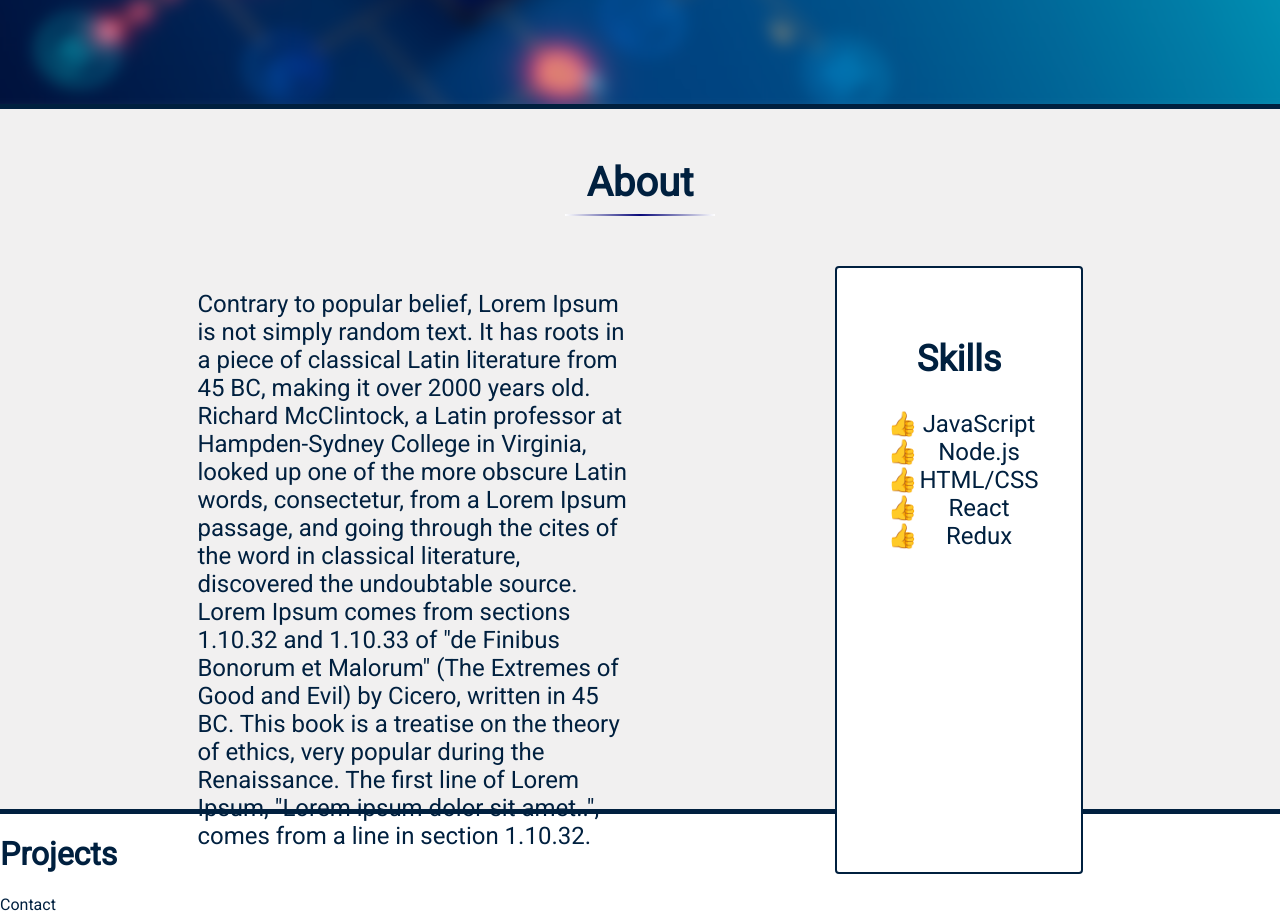
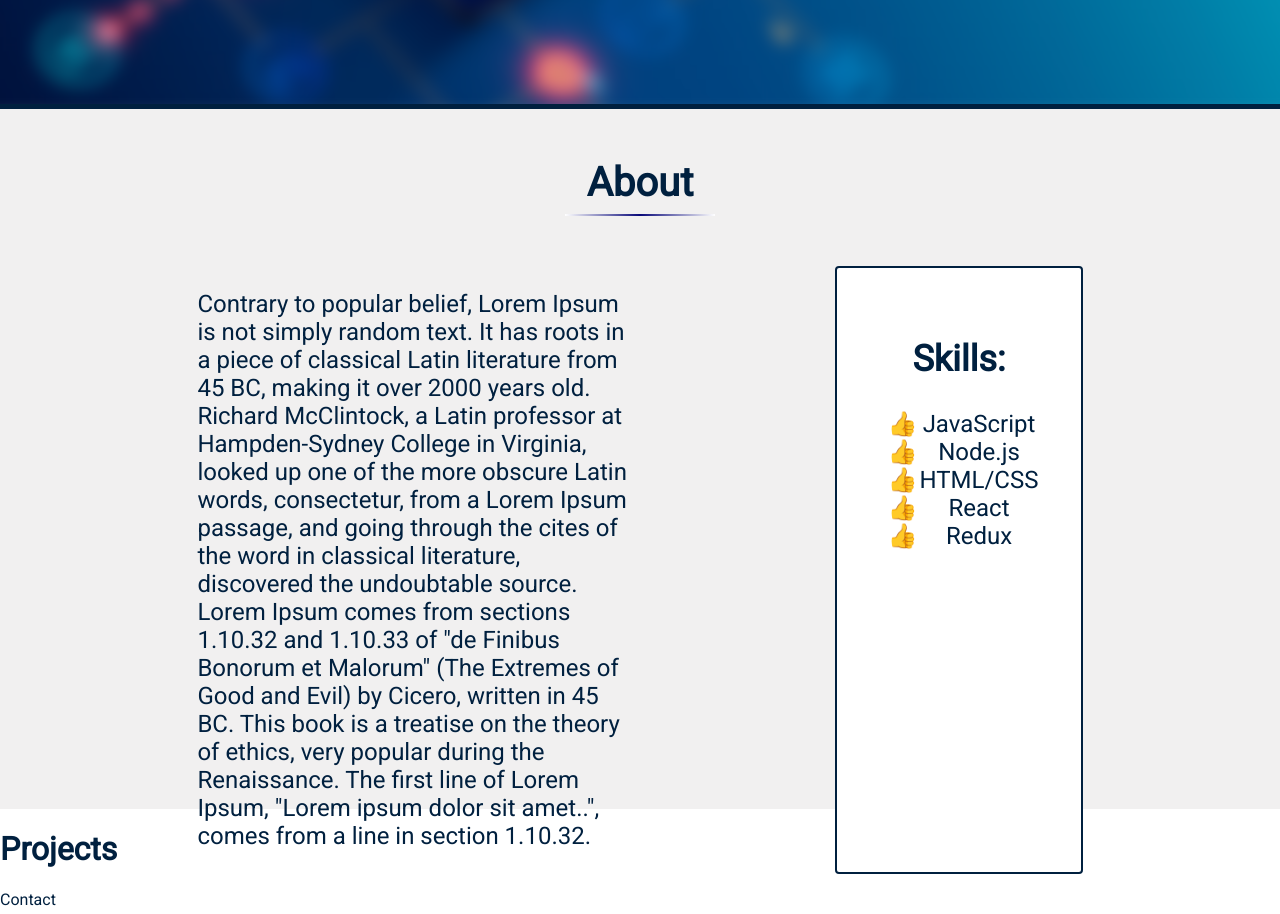
Before and after one commit to knorful/my-page, a React (Create React App) app: page / in a window 1280 px wide. Shown: the part 720-1634 px from the top of the page. Built offline with nearby package versions, Linux system fonts and the light colour scheme.

Commit message:
about section cleanup

```diff
--- a/src/components/About/About.js
+++ b/src/components/About/About.js
@@ -25,7 +25,7 @@ const about = () => {
           </p>
         </div>
         <div className={classes.skills}>
-          <h2>Skills</h2>
+          <h2>Skills: </h2>
           <ul>
             <li>JavaScript</li>
             <li>Node.js</li>
--- a/src/components/About/About.module.css
+++ b/src/components/About/About.module.css
@@ -5,7 +5,6 @@
   height: 700px;
   z-index: 10;
   border-top: 5px solid #00203fff;
-  border-bottom: 5px solid #00203fff;
 }
 
 .About h1 {
```
